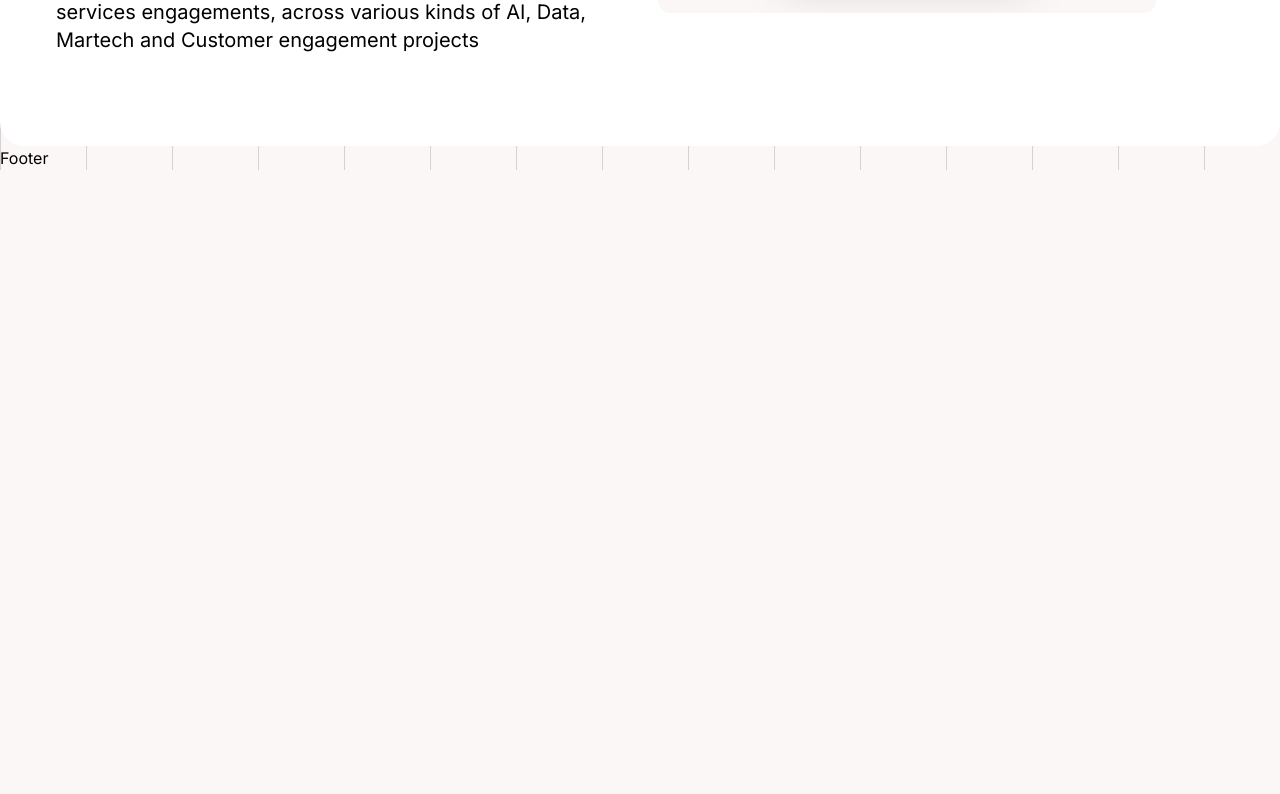
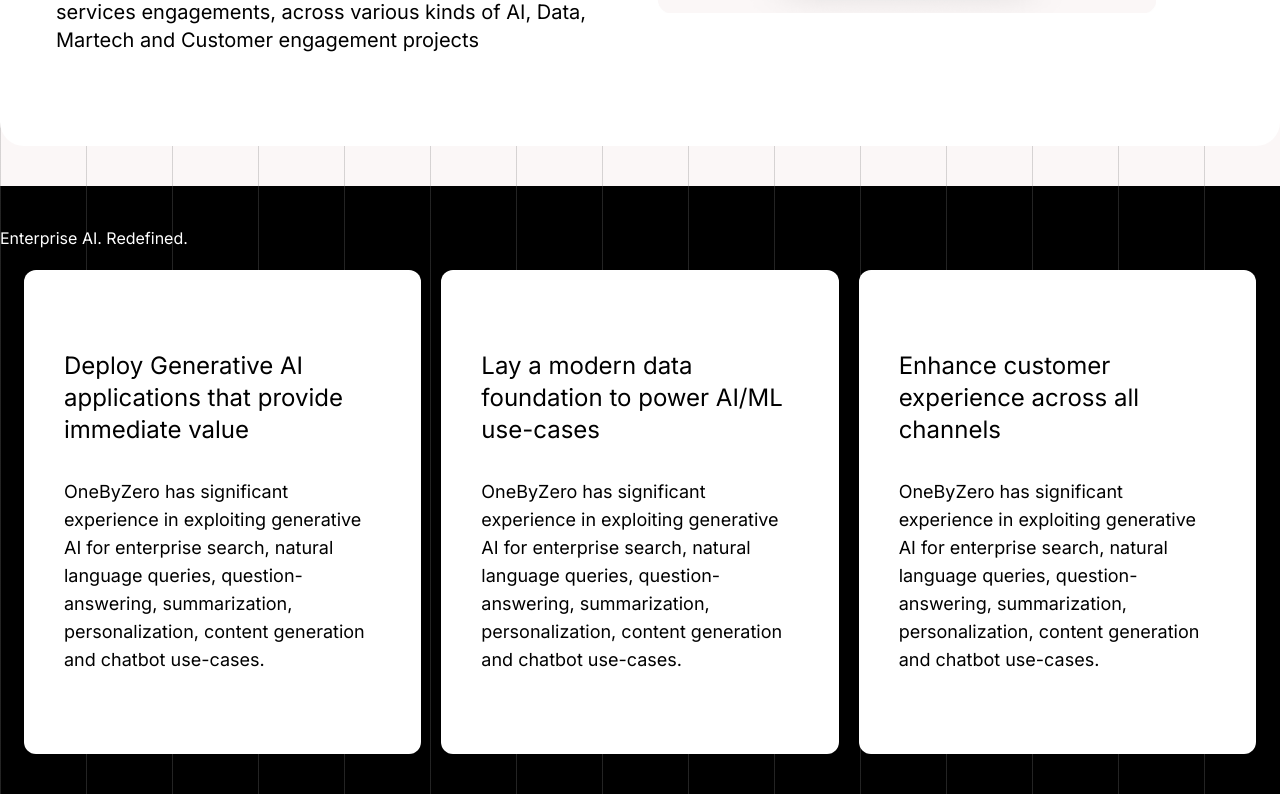
Before and after one commit to alenway/nexosphere, a Next.js app: page / in a window 1280 px wide. Shown: the part 2098-2892 px from the top of the page. Before the commit the page ends 2268 px from the top, so only its background shows below. Built offline with nearby package versions, Linux system fonts and the light colour scheme.

Commit message:
footer added

```diff
--- a/src/app/components/Footer.tsx
+++ b/src/app/components/Footer.tsx
@@ -1,8 +1,31 @@
 import React from 'react'
+import "./style.css"
 
 const Footer = () => {
     return (
-        <div>Footer</div>
+        <div className="bg text-white py-10 mt-10">
+            <div className="mx-auto">
+                <h1 className="mb-5">Enterprise AI. Redefined.</h1>
+                <div className="grid grid-cols-1 sm:grid-cols-2 md:grid-cols-3 mx-6 gap-5">
+                    <div className="bg-white rounded-xl text-black p-10 py-20">
+                        <h1 className="text-2xl">Deploy Generative AI applications that provide immediate value</h1>
+                        <p className="text-lg mt-8 font-normal">OneByZero has significant experience in exploiting generative AI for enterprise search, natural language queries, question-answering, summarization, personalization, content generation and chatbot use-cases.</p>
+                    </div>
+
+                    <div className="bg-white rounded-xl text-black p-10 py-20">
+                        <h1 className="text-2xl">Lay a modern data foundation to power AI/ML use-cases</h1>
+                        <p className="text-lg mt-8 font-normal">OneByZero has significant experience in exploiting generative AI for enterprise search, natural language queries, question-answering, summarization, personalization, content generation and chatbot use-cases.</p>
+                    </div>
+
+                    <div className="bg-white rounded-xl text-black px-10 py-20">
+                        <h1 className="text-2xl">Enhance customer experience across all channels</h1>
+                        <p className="text-lg mt-8 font-normal">OneByZero has significant experience in exploiting generative AI for enterprise search, natural language queries, question-answering, summarization, personalization, content generation and chatbot use-cases.</p>
+                    </div>
+
+
+                </div>
+            </div>
+        </div>
     )
 }
 
--- a/src/app/components/style.css
+++ b/src/app/components/style.css
@@ -5,13 +5,13 @@
 }
 
 .bg {
-  background: rgb(251, 210, 147);
-  background: linear-gradient(
-    90deg,
-    rgba(251, 210, 147, 1) 0%,
-    rgba(235, 216, 197, 1) 27%,
-    rgba(178, 140, 197, 1) 60%,
-    rgba(195, 175, 248, 1) 81%,
-    rgba(197, 219, 250, 1) 100%
+  background-color: #000000;
+  background-size: 86px 30px;
+  background-image: repeating-linear-gradient(
+    to right,
+    #7b7b7b4a,
+    #7b7b7b4a 1px,
+    #000000 1px,
+    #000000
   );
 }
```
